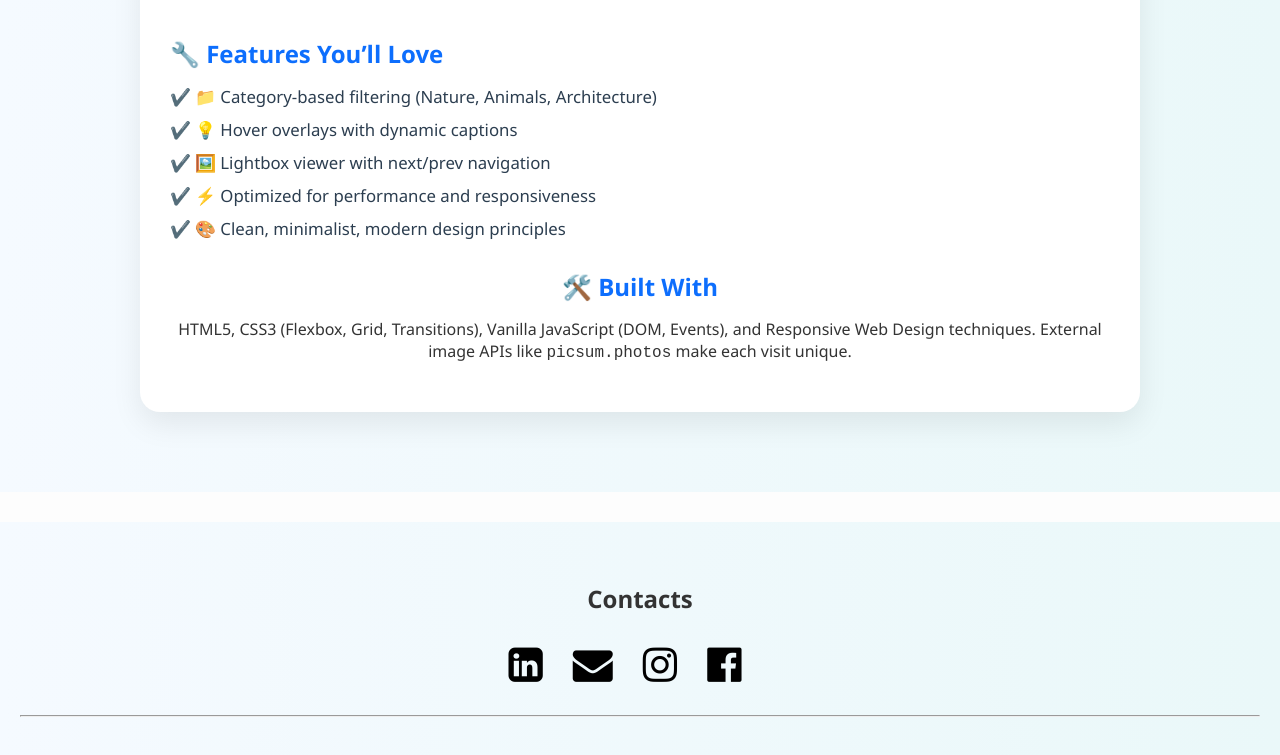
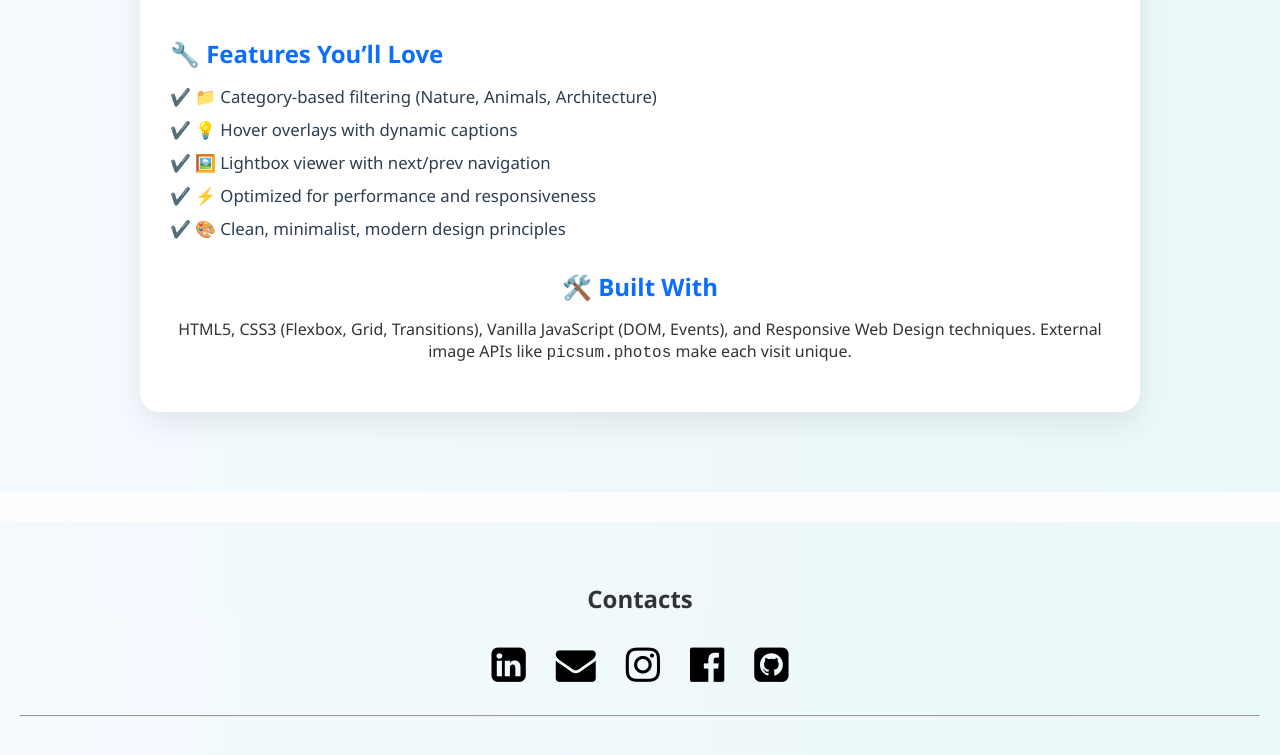
Before and after one commit to Amitraikwar9198/Gallary, a plain HTML site: page index.html in a window 1280 px wide. Shown: the part 6083-6838 px from the top of the page. Drawn offline with Linux system fonts and the light colour scheme.

Commit message:
index.html

```diff
--- a/index.html
+++ b/index.html
@@ -112,6 +112,11 @@
           <i class="fa fa-facebook-official" aria-hidden="true"></i>
         </a>
       </div>
+     <div class="github">
+        <a href="https://github.com/Amitraikwar9198">
+          <i class="fa fa-github-square" aria-hidden="true"></i>
+        </a>
+      </div>
     </div>
     <hr />
   </footer>
```
